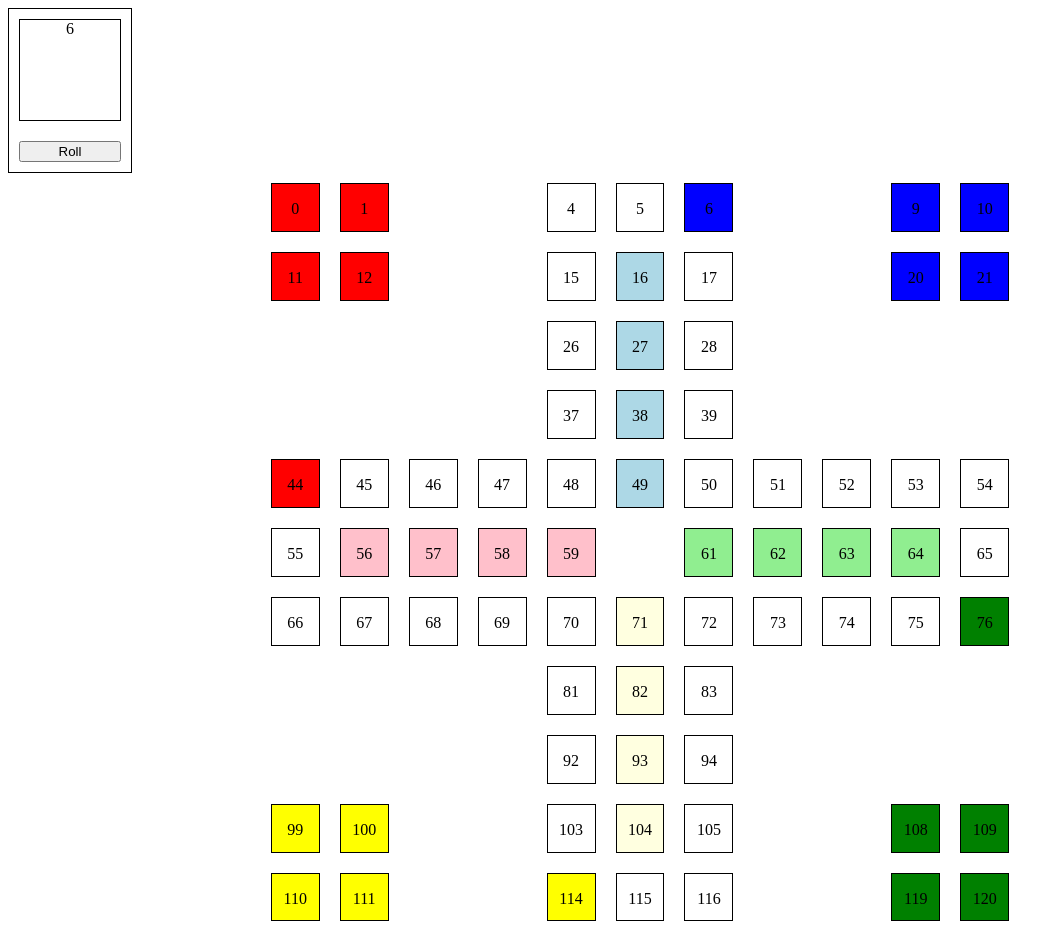
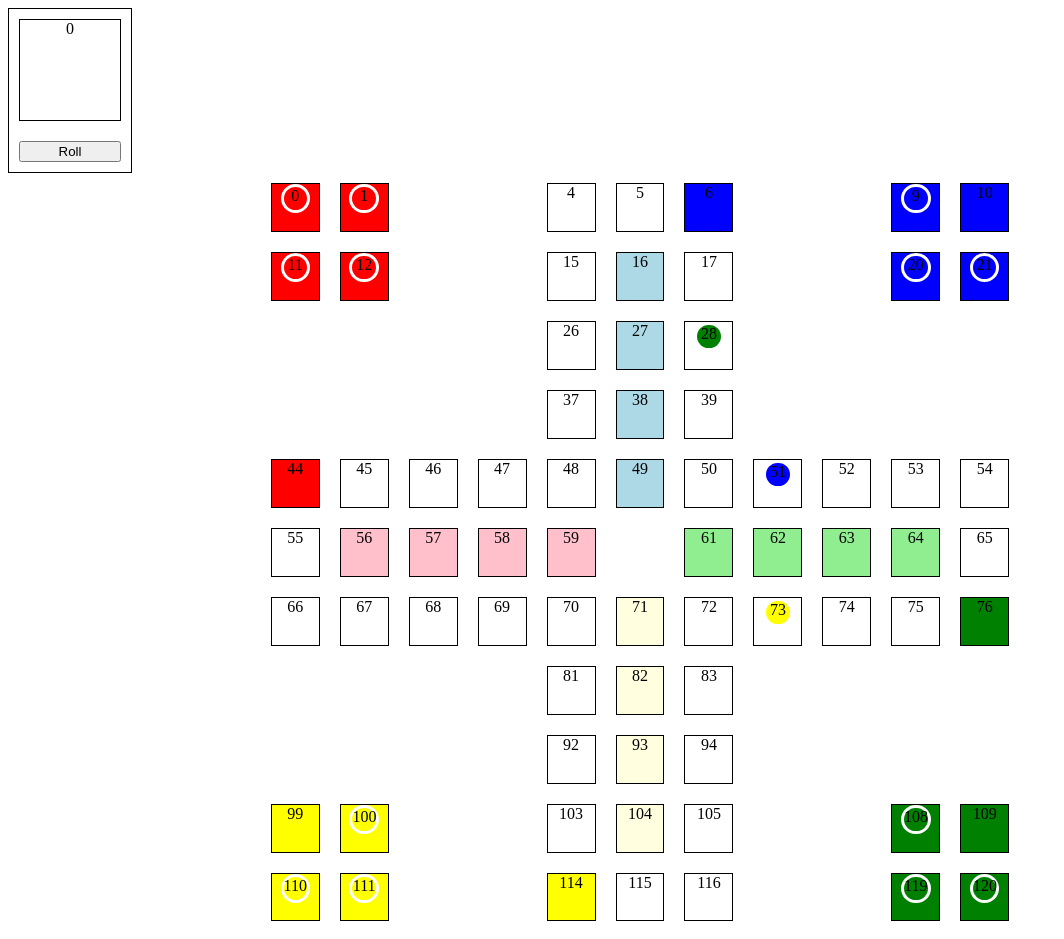
Before and after one commit to torwanat/chinese-game, an Angular app: page / in a window 1280 px wide. Shown: the whole page, without its empty margins (0-1064 px from the left). Built offline with nearby package versions, Linux system fonts and the light colour scheme.

Commit message:
Add pawns and pawn logic, integrate dice throws

```diff
--- a/src/app/board.service.ts
+++ b/src/app/board.service.ts
@@ -1,9 +1,148 @@
 import { Injectable } from '@angular/core';
+import { Observable, Subject } from 'rxjs';
+import { Pawn } from './types';
+import { gamePath, offsets } from './gamePath';
+import { finishes, spawns } from './tileIDs';
 
 @Injectable({
-  providedIn: 'root'
+	providedIn: 'root'
 })
 export class BoardService {
 
-  constructor() { }
+	public getRollResult$: Observable<number>;
+	private getRollResultSubject = new Subject<number>();
+
+	public pawnTiles$: Observable<Array<Pawn>>;
+	private pawnTilesSubject = new Subject<Array<Pawn>>();
+
+	private pawns: Array<Pawn> = [
+		{ moved: -1, color: "red" },
+		{ moved: -1, color: "red" },
+		{ moved: -1, color: "red" },
+		{ moved: -1, color: "red" },
+		{ moved: -1, color: "blue" },
+		{ moved: 5, color: "blue" },
+		{ moved: -1, color: "blue" },
+		{ moved: -1, color: "blue" },
+		{ moved: -1, color: "green" },
+		{ moved: 32, color: "green" },
+		{ moved: -1, color: "green" },
+		{ moved: -1, color: "green" },
+		{ moved: 33, color: "yellow" },
+		{ moved: -1, color: "yellow" },
+		{ moved: -1, color: "yellow" },
+		{ moved: -1, color: "yellow" },
+	];
+
+	private rollResult: number = 0;
+
+	constructor() {
+		this.getRollResult$ = this.getRollResultSubject.asObservable();
+		this.pawnTiles$ = this.pawnTilesSubject.asObservable();
+	}
+
+	public getRollResult(result: number) {
+		this.rollResult = result;
+		this.getRollResultSubject.next(result);
+	}
+
+	public getPawnsPositions() {
+		return this.pawns;
+	}
+
+	public movePawn(tileId: number, pawnColor: string) {
+		if (gamePath.includes(tileId)) {
+			console.log("gamepath");
+			let moved: number = gamePath.indexOf(tileId) - offsets[pawnColor];
+			if (moved < 0) moved += gamePath.length;
+
+			let alreadyMoved = false;
+			this.pawns.forEach(pawn => {
+				if (pawn.moved == moved && pawn.color == pawnColor && !alreadyMoved) {
+					pawn.moved += this.rollResult;
+					alreadyMoved = true;
+				}
+			});
+		} else {
+			let spawn = false;
+			for (const [_, spawnTiles] of Object.entries(spawns)) {
+				if (spawnTiles.includes(tileId)) {
+					spawn = true;
+					break;
+				}
+			}
+			if (spawn) {
+				console.log("spawn");
+				const spawnIndex: number = spawns[pawnColor].indexOf(tileId);
+
+				for (let i = 0; i < this.pawns.length; i++) {
+					const pawn: Pawn = this.pawns[i];
+					if (pawn.moved == -1 && pawn.color == pawnColor && i % 4 == spawnIndex) {
+						pawn.moved = 0;
+						break;
+					}
+				}
+			} else {
+				console.log("finish");
+				const finishIndex = finishes[pawnColor].indexOf(tileId);
+
+				this.pawns.forEach(pawn => {
+					if (pawn.moved - gamePath.length == finishIndex && pawn.color == pawnColor) {
+						if (finishIndex + this.rollResult >= finishes[pawnColor].length) {
+							pawn.moved = gamePath.length + finishes[pawnColor].length - 1;
+						} else {
+							pawn.moved += this.rollResult;
+						}
+					}
+				});
+			}
+		}
+
+		this.checkForCollision(pawnColor);
+	}
+
+	private checkForCollision(currentPawnColor: string) {
+		const tiles: Array<number> = [];
+		let collisionTile: number = -1;
+		for (let i = 0; i < this.pawns.length; i++) {
+			const pawn = this.pawns[i];
+			type ObjectKey = keyof typeof offsets;
+			const color: ObjectKey = pawn.color as ObjectKey;
+			let tile: number = 0;
+			if (pawn.moved > 39) {
+				tile = finishes[color][pawn.moved - gamePath.length];
+			} else if (pawn.moved < 0) {
+				tile = spawns[color][i % 4];
+			} else {
+				tile = gamePath[(pawn.moved + offsets[color]) % gamePath.length];
+			}
+			if (tiles.includes(tile)) {
+				collisionTile = tile;
+				break;
+			} else {
+				tiles.push(tile);
+			}
+		};
+
+		if (collisionTile != -1) {
+			for (let i = 0; i < this.pawns.length; i++) {
+				const pawn = this.pawns[i];
+				type ObjectKey = keyof typeof offsets;
+				const color: ObjectKey = pawn.color as ObjectKey;
+				let tile: number = 0;
+				if (pawn.moved > 39) {
+					tile = finishes[color][pawn.moved - gamePath.length];
+				} else if (pawn.moved < 0) {
+					tile = spawns[color][i % 4];
+				} else {
+					tile = gamePath[(pawn.moved + offsets[color]) % gamePath.length];
+				}
+				if (tile == collisionTile && pawn.color != currentPawnColor) {
+					pawn.moved = -1;
+				}
+			};
+		}
+
+		this.pawnTilesSubject.next(this.pawns);
+	}
 }
--- a/src/app/board/board.component.html
+++ b/src/app/board/board.component.html
@@ -1,4 +1,4 @@
 <div class="board-container">
-    <app-tile *ngFor="let element of tempList" [id]="element.id" [visible]="element.visible"
-        [color]="element.color"></app-tile>
-    <div>
+	<app-tile *ngFor="let element of tempList" [id]="element.id" [visible]="element.visible" [color]="element.color"
+		[pawn]="element.pawn"></app-tile>
+	<div>
--- a/src/app/board/board.component.ts
+++ b/src/app/board/board.component.ts
@@ -1,13 +1,10 @@
 import { Component } from '@angular/core';
 import { TileComponent } from '../tile/tile.component';
 import { CommonModule } from '@angular/common';
-import { tileIDs } from '../tileIDs';
-
-type Tile = {
-  id: number,
-  color: string,
-  visible: boolean
-}
+import { finishes, spawns, starts, tiles } from '../tileIDs';
+import { BoardService } from '../board.service';
+import { gamePath, offsets } from '../gamePath';
+import { Pawn, Tile } from '../types';
 
 @Component({
 	selector: 'app-board',
@@ -19,37 +16,93 @@ type Tile = {
 
 export class BoardComponent {
 	public tempList: Array<Tile> = [];
+	private rollResult: number = 0;
+	private pawns: Array<Pawn> = [];
 
-  /**
-   *
-   */
-  constructor() {
+	constructor(private boardService: BoardService) {
+		this.pawns = this.boardService.getPawnsPositions();
+		console.log("here");
+
+		this.generateBoard();
+		this.placePawns();
+		this.subscribeToBoardService();
+	}
+
+	private generateBoard() {
+		this.tempList.length = 0;
 		for (let i = 0; i < 121; i++) {
 			let color = "";
 
-      if (tileIDs.redSpawn.includes(i)) {
-        color = "red";
-      } else if (tileIDs.blueSpawn.includes(i)) {
-        color = "blue";
-      } else if (tileIDs.yellowSpawn.includes(i)) {
-        color = "yellow";
-      } else if (tileIDs.greensSpawn.includes(i)) {
-        color = "green";
-      } else if (tileIDs.redFinish.includes(i)) {
+			for (const [spawnColor, spawnTiles] of Object.entries(spawns)) {
+				if (spawnTiles.includes(i)) {
+					color = spawnColor;
+					break;
+				}
+			}
+
+			for (const [finishColor, finishTiles] of Object.entries(finishes)) {
+				if (color != "") break;
+				if (finishTiles.includes(i)) {
+					switch (finishColor) {
+						case "red":
 							color = "pink";
-      } else if (tileIDs.blueFinish.includes(i)) {
-        color = "lightblue";
-      } else if (tileIDs.yellowFinish.includes(i)) {
-        color = "lightyellow";
-      } else if (tileIDs.greenFinish.includes(i)) {
-        color = "lightgreen";
+							break;
+						case "blue":
+						case "green":
+						case "yellow":
+							color = "light" + finishColor;
+							break;
+						default:
+							break;
+					}
+					break;
+				}
+			}
+
+			for (const [startColor, startTile] of Object.entries(starts)) {
+				if (color != "") break;
+				if (startTile == i) {
+					color = startColor;
+					break;
+				}
 			}
 
 			this.tempList.push({
 				id: i,
 				color,
-        visible: tileIDs.tiles.includes(i)
+				visible: tiles.includes(i),
+				pawn: "none"
 			});
 		}
 	}
+
+	private placePawns() {
+		this.pawns.forEach((pawn: Pawn, index: number) => {
+			type ObjectKey = keyof typeof offsets;
+			const color: ObjectKey = pawn.color as ObjectKey;
+			let tile: number = 0;
+			if (pawn.moved > 39) {
+				tile = finishes[color][pawn.moved - gamePath.length];
+			} else if (pawn.moved < 0) {
+				tile = spawns[color][index % 4];
+			} else {
+				tile = gamePath[(pawn.moved + offsets[color]) % gamePath.length];
 			}
+			this.tempList[tile].pawn = pawn.color;
+		});
+	}
+
+	private subscribeToBoardService() {
+		this.boardService.getRollResult$.subscribe((result) => {
+			this.rollResult = result;
+		});
+
+		this.boardService.pawnTiles$.subscribe((pawns) => {
+			this.pawns = pawns;
+			console.log(pawns);
+
+			this.generateBoard();
+			this.placePawns();
+		})
+	}
+}
--- a/src/app/dice/dice.component.html
+++ b/src/app/dice/dice.component.html
@@ -1,6 +1,6 @@
 <div class="dice-container">
-    <div class="dice">
-        {{id}}
-    </div>
-    <button class="roll-button" (click)="roll()">Roll</button>
+	<div class="dice">
+		{{result}}
+	</div>
+	<button class="roll-button" (click)="roll()">Roll</button>
 </div>
--- a/src/app/dice/dice.component.ts
+++ b/src/app/dice/dice.component.ts
@@ -1,4 +1,5 @@
 import { Component } from '@angular/core';
+import { BoardService } from '../board.service';
 
 @Component({
 	selector: 'app-dice',
@@ -8,9 +9,14 @@ import { Component } from '@angular/core';
 	styleUrl: './dice.component.css'
 })
 export class DiceComponent {
-  public id: number = 6;
+	public result: number = 0;
+
+	public constructor(private boardService: BoardService) {
+
+	}
 
 	roll() {
-    this.id = Math.floor(Math.random() * (6) + 1);
+		this.result = Math.floor(Math.random() * (6) + 1);
+		this.boardService.getRollResult(this.result);
 	}
 }
--- a/src/app/gamePath.ts
+++ b/src/app/gamePath.ts
@@ -1,8 +1,8 @@
 export const gamePath: Array<number> = [44, 45, 46, 47, 48, 37, 26, 15, 4, 5, 6, 17, 28, 39, 50, 51, 52, 53, 54, 65, 76, 75, 74, 73, 72, 83, 94, 105, 116, 115, 114, 103, 92, 81, 70, 69, 68, 67, 66, 55];
 
-export const offsets = {
-    red: 0,
-    blue: 10,
-    green: 20,
-    yellow: 30
+export const offsets: { [key: string]: number } = {
+	red: 0,
+	blue: 10,
+	green: 20,
+	yellow: 30
 }
--- a/src/app/tile/tile.component.css
+++ b/src/app/tile/tile.component.css
@@ -18,4 +18,5 @@
 	border-radius: 50%;
 	width: 50%;
 	height: 50%;
+	border: 3px solid white;
 }
--- a/src/app/tile/tile.component.html
+++ b/src/app/tile/tile.component.html
@@ -1,4 +1,3 @@
 <div [ngClass]="{'hidden': !visible, 'tile': true}" [ngStyle]="{'background-color':color}">
-    <!-- <div class="pawn" [ngStyle]="{'background-color': pawn}"></div> -->
-    <p>{{id}}</p>
+	<div (click)="move()" [ngClass]="{'pawn': pawn != 'none'}" [ngStyle]="{'background-color': pawn}">{{id}}</div>
 </div>
--- a/src/app/tile/tile.component.ts
+++ b/src/app/tile/tile.component.ts
@@ -1,5 +1,6 @@
 import { CommonModule } from '@angular/common';
-import { Component, Input } from '@angular/core';
+import { Component, Input, OnChanges, SimpleChanges } from '@angular/core';
+import { BoardService } from '../board.service';
 
 @Component({
 	selector: 'app-tile',
@@ -13,4 +14,14 @@ export class TileComponent {
 	@Input() visible = false;
 	@Input() color = "";
 	@Input() pawn = "none";
+
+	constructor(private boardService: BoardService) {
+
 	}
+
+	public move() {
+		if (this.pawn != "none") {
+			this.boardService.movePawn(this.id, this.pawn);
+		}
+	}
+}
--- a/src/app/tileIDs.ts
+++ b/src/app/tileIDs.ts
@@ -1,13 +1,22 @@
-export const tileIDs = {
-    redSpawn: [0, 1, 11, 12, 44],
-    blueSpawn: [9, 10, 20, 21, 6],
-    yellowSpawn: [99, 100, 110, 111, 114],
-    greensSpawn: [108, 109, 119, 120, 76],
+export const tiles: Array<number> = [0, 1, 4, 5, 6, 9, 10, 11, 12, 15, 16, 17, 20, 21, 26, 27, 28, 37, 38, 39, 44, 45, 46, 47, 48, 49, 50, 51, 52, 53, 54, 55, 56, 57, 58, 59, 61, 62, 63, 64, 65, 66, 67, 68, 69, 70, 71, 72, 73, 74, 75, 76, 81, 82, 83, 92, 93, 94, 99, 100, 103, 104, 105, 108, 109, 110, 111, 114, 115, 116, 119, 120];
 
-    redFinish: [56, 57, 58, 59],
-    blueFinish: [16, 27, 38, 49],
-    greenFinish: [61, 62, 63, 64],
-    yellowFinish: [71, 82, 93, 104],
+export const finishes: { [key: string]: Array<number> } = {
+	red: [56, 57, 58, 59],
+	blue: [16, 27, 38, 49],
+	green: [64, 63, 62, 61],
+	yellow: [104, 93, 82, 71],
+}
 
-    tiles: [0, 1, 4, 5, 6, 9, 10, 11, 12, 15, 16, 17, 20, 21, 26, 27, 28, 37, 38, 39, 44, 45, 46, 47, 48, 49, 50, 51, 52, 53, 54, 55, 56, 57, 58, 59, 61, 62, 63, 64, 65, 66, 67, 68, 69, 70, 71, 72, 73, 74, 75, 76, 81, 82, 83, 92, 93, 94, 99, 100, 103, 104, 105, 108, 109, 110, 111, 114, 115, 116, 119, 120],
+export const spawns: { [key: string]: Array<number> } = {
+	red: [0, 1, 11, 12],
+	blue: [9, 10, 20, 21],
+	green: [108, 109, 119, 120],
+	yellow: [99, 100, 110, 111],
 }
+
+export const starts: { [ley: string]: number } = {
+	red: 44,
+	blue: 6,
+	green: 76,
+	yellow: 114,
+}
--- /dev/null
+++ b/src/app/types.ts
@@ -0,0 +1,11 @@
+export type Tile = {
+	id: number,
+	color: string,
+	visible: boolean,
+	pawn: string
+}
+
+export type Pawn = {
+	moved: number,
+	color: string
+}
```
Also changed, not shown: src/app/game.service.ts (added, +20 -0 lines), 1 other file (tests, documents, lock files or other folders). Lines whose indentation alone changed are shown as unchanged.
